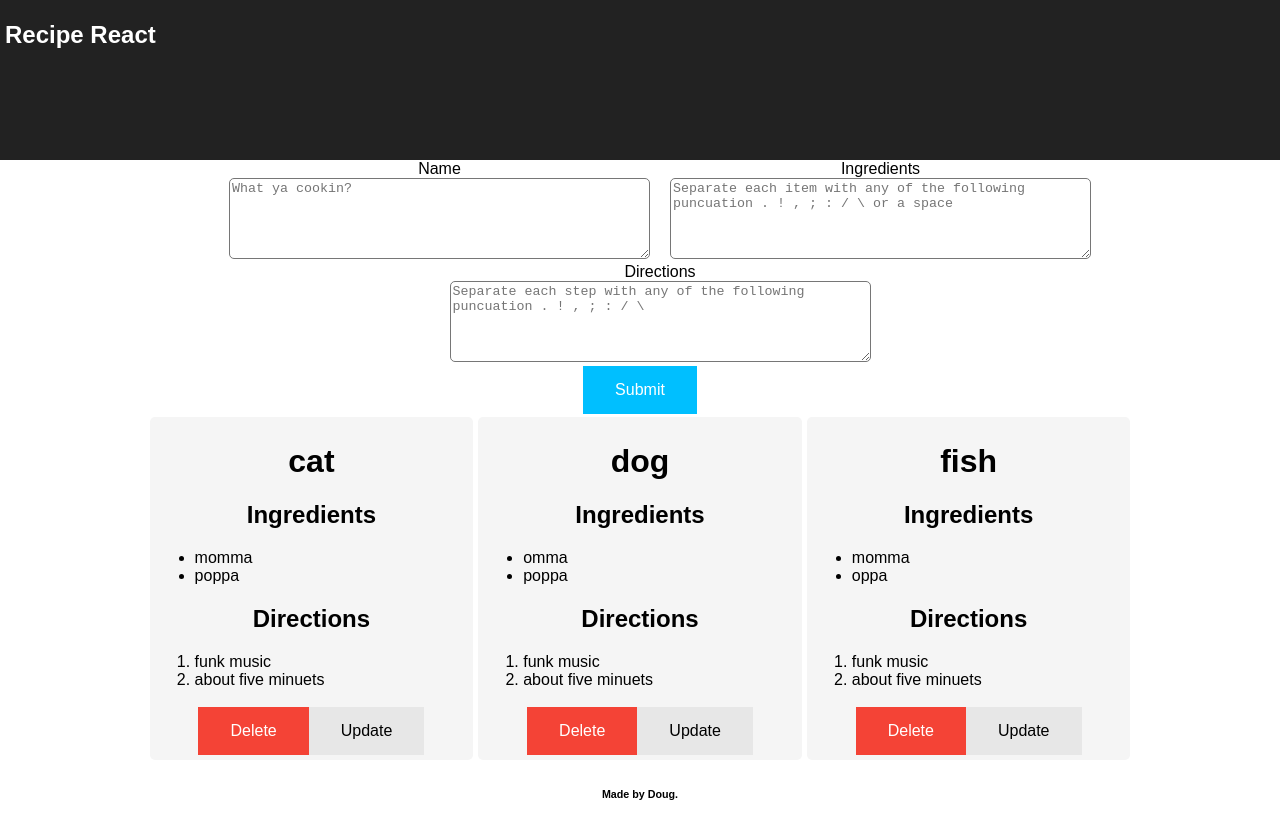
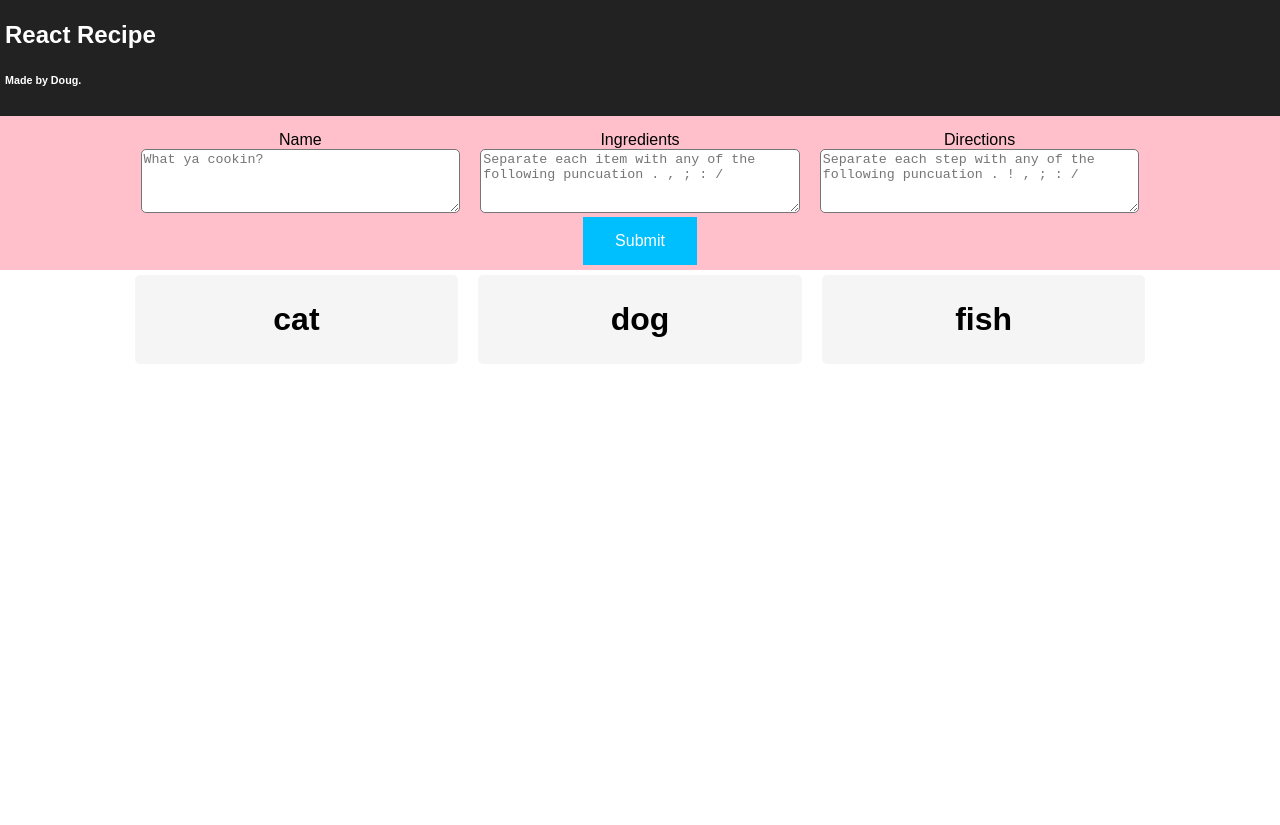
Before and after one commit to Spazcool/react-recipe, a React (Create React App) app: page / in a window 1280 px wide. After the commit the page ends 800 px from the top, so only its background shows below. Built offline with nearby package versions, Linux system fonts and the light colour scheme.

Commit message:
nearly finished

```diff
--- a/src/App.css
+++ b/src/App.css
@@ -1,51 +1,67 @@
 .App {
   text-align: center;
 }
-
 .App-header {
   background-color: #222;
-  min-height: 150px;
+  min-height: 50px;
   padding: 5px;
   color: white;
 }
-
 .App-title {
   font-size: 1.5em;
   text-align: left;
 }
+.credits{
+  text-align: left;
+}
 
+/*FORM*/
+form{
+  background-color: pink;
+  padding: 5px;
+}
 .addBar{
   list-style: none;
+  margin: 0;
+  padding: 10px 0 0 0;
   text-align: center;
 }
-
 ul.addBar li{
-  border-radius: 5px;
   display: inline-block;
-  padding: 0 10px;
+  margin: 0 5px;
+  padding: 0 5px;
 }
-
 ul.addBar li textarea{
   border-radius: 5px;
+}
+textarea{
+  height: 4.5vw;
+  width: 24.5vw;
 }
 .updateCardForm{
   background-color: red;
 }
 
-.Card{
+/*CARDS*/
+.card{
   background-color: whitesmoke;
+  /* border: 1px dotted green; */
   border-radius: 5px;
   color: black;
   display: inline-block;
-  margin: 2.5px;
+  /* float: */
+  margin: 5px 10px 0 10px;
   padding: 5px;
-  width: 24.5%;
+  width: 24.5vw;
+  vertical-align: top;
 }
-
-.why{
-  border: 1px dotted black;
+.hide{
+  height: 0;
+  overflow: hidden;
 }
-
+.focusCard .hide{
+  height: auto;
+}
 ol, ul{
   margin: 0;
   padding: 10 10;
@@ -53,10 +69,8 @@ ol, ul{
 }
 
 /*BUTTONS*/
-.submit{
-  background-color: #00BFFF;
+.button{
   border: none;
-  color: white;
   cursor: pointer;
   padding: 15px 32px;
   text-align: center;
@@ -64,27 +78,18 @@ ol, ul{
   display: inline-block;
   font-size: 16px;
 }
-
-.delete{
+.button:hover{
+  filter: brightness(0.7);
+}
+.button.submit{
+  background-color: #00BFFF;
+  color: white;
+}
+.button.delete{
   background-color: #f44336;
-  border: none;
   color: white;
-  cursor: pointer;
-  padding: 15px 32px;
-  text-align: center;
-  text-decoration: none;
-  display: inline-block;
-  font-size: 16px;
 }
-
-.update{
+.button.update{
   background-color: #e7e7e7;
   color: black;
-  cursor: pointer;
-  border: none;
-  padding: 15px 32px;
-  text-align: center;
-  text-decoration: none;
-  display: inline-block;
-  font-size: 16px;
 }
--- a/src/App.js
+++ b/src/App.js
@@ -8,28 +8,33 @@ class App extends Component {
   constructor(props) {
     super(props);
     this.state = {
-      currentDirections: [],
-      currentIngredients: [],
+      currentDirections: '',
+      currentIngredients: '',
       currentName: '',
       recipes: recipes,
       updating: false,
       updatingCard: 0,
     };
     this.handleChange = this.handleChange.bind(this);
+    this.mouseEnter = this.mouseEnter.bind(this);
+    this.mouseLeave = this.mouseLeave.bind(this);
     this.submitDelete = this.submitDelete.bind(this);
     this.submitRecipe = this.submitRecipe.bind(this);
     this.toggleUpdate = this.toggleUpdate.bind(this);
-  }
-
-  componentWillUpdate(nextProps, nextState) {
-    console.log('compWillUp: nexPro ', nextProps);
-    console.log('compWillUp: nexSta ', nextState);
   }
 
   handleChange(event) {
     this.setState({
       [event.target.name]: event.target.value,
     });
+  }
+
+  mouseEnter(id) {
+    document.getElementById(id).classList.add("focusCard");
+  }
+
+  mouseLeave(id) {
+    document.getElementById(id).classList.remove("focusCard");
   }
 
   submitDelete(e) {
@@ -40,15 +45,25 @@ class App extends Component {
     });
   }
 
-  submitRecipe(e) {
+  submitRecipe(updating) {
     let tempArr = this.state.recipes;
-    tempArr.push({
-      name: this.state.currentName,
-      ingredients: this.state.currentIngredients.split(/[\s.,\/\\;:\-_]/g),
-      directions: this.state.currentDirections.split(/[.,!\/\\;:\-_]/g),
-    });
+    if(!updating && this.state.currentName){
+      tempArr.push({
+        name: this.state.currentName,
+        ingredients: this.state.currentIngredients.split(/[.,/\\;:\-_]/g),
+        directions: this.state.currentDirections.split(/[.,!/\\;:\-_]/g),
+      });
+    }else if(updating && this.state.currentName){
+      tempArr[updating].name = this.state.currentName;
+      tempArr[updating].ingredients = this.state.currentIngredients.split(/[.,/\\;:\-_]/g);
+      tempArr[updating].directions = this.state.currentDirections.split(/[.,!/\\;:\-_]/g);
+    }
     this.setState({
+      currentDirections: '',
+      currentIngredients: '',
+      currentName: '',
       recipes: tempArr,
+      updating: false,
     });
   }
 
@@ -61,11 +76,11 @@ class App extends Component {
   }
 
   render() {
-    console.log('Parent render: ', this.state.recipes);
     return (
       <div className="App">
         <header className="App-header">
-          <h1 className="App-title">Recipe React</h1>
+          <h1 className="App-title">React Recipe</h1>
+          <h6 className="credits">Made by Doug.</h6>
         </header>
         <Forms
           currentDirections={this.state.currentDirections}
@@ -73,18 +88,19 @@ class App extends Component {
           currentName={this.state.currentName}
           handleChange={this.handleChange}
           handleRecipe={this.submitRecipe}
+          recipes={this.state.recipes}
           updating={this.state.updating}
+          updatingCard={this.state.updatingCard}
         />
         <Cards
           handleDelete={this.submitDelete}
+          onMouseEnter={this.mouseEnter}
+          onMouseLeave={this.mouseLeave}
+          recipes={this.state.recipes}
           toggleUpdate={this.toggleUpdate}
-          recipes={this.state.recipes}
           updating={this.state.updating}
           updateIndex={this.state.updatingCard}
         />
-        <footer>
-          <h6>Made by Doug.</h6>
-        </footer>
       </div>
     );
   }
--- a/src/Components/Button.js
+++ b/src/Components/Button.js
@@ -6,7 +6,7 @@ class Button extends Component {
     if(this.props.type === 'delete'){
       return (
         <button
-          className="buttons delete"
+          className="button delete"
           onClick={() => this.props.handleDelete(this.props.index)}>
           Delete
         </button>
@@ -14,7 +14,7 @@ class Button extends Component {
     }
     return (
       <button
-        className="buttons update"
+        className="button update"
         onClick={() => this.props.toggleUpdate(this.props.index)}>
         Update
       </button>
--- a/src/Components/Card.js
+++ b/src/Components/Card.js
@@ -5,16 +5,31 @@ import './../App.css';
 class Card extends Component {
   render() {
     let Buttons;
+    let MouseEnter;
+    let MouseLeave;
+    let updating;
     if(!this.props.updating){
       Buttons =
       <div>
         <Button type={'delete'} index={this.props.index} handleDelete={this.props.handleDelete}/>
         <Button type={'update'} index={this.props.index} toggleUpdate={this.props.toggleUpdate}/>
       </div>;
+      MouseEnter = () => this.props.onMouseEnter(this.props.id);
+      MouseLeave = () => this.props.onMouseLeave(this.props.id);
+      updating = "card";
+    }
+    if(this.props.updating){
+      updating = "card focusCard";
     }
     return (
-      <div className="Card" key={this.props.index}>
+      <div
+        className={updating}
+        id={this.props.id}
+        key={this.props.index}
+        onMouseEnter={MouseEnter}
+        onMouseLeave={MouseLeave}>
         <h1>{this.props.recipe.name}</h1>
+        <div className="hide">
         <h2>Ingredients</h2>
           <ul>
             {this.props.recipe.ingredients.map((ingredient, index) => {
@@ -29,6 +44,7 @@ class Card extends Component {
           </ol>
         <br />
           {Buttons}
+        </div>
       </div>
     )
   }
--- a/src/Components/Cards.js
+++ b/src/Components/Cards.js
@@ -7,7 +7,10 @@ class Cards extends Component {
     if(this.props.updating){
       return (
         <Card
+          id={this.props.recipes[this.props.updateIndex].name}
           index={this.props.updateIndex}
+          onMouseEnter={this.props.onMouseEnter}
+          onMouseLeave={this.props.onMouseLeave}
           recipe={this.props.recipes[this.props.updateIndex]}
           updating={this.props.updating}
         />
@@ -19,8 +22,11 @@ class Cards extends Component {
           <Card
             handleDelete={this.props.handleDelete}
             toggleUpdate={this.props.toggleUpdate}
+            id={recipe.name}
             index={index}
             key={index}
+            onMouseEnter={this.props.onMouseEnter}
+            onMouseLeave={this.props.onMouseLeave}
             recipe={recipe}
           />
         )
--- a/src/Components/Forms.js
+++ b/src/Components/Forms.js
@@ -3,22 +3,22 @@ import './../App.css';
 
 class Forms extends Component {
   render() {
+    let updateCard = this.props.updating ? this.props.updatingCard : null;
     return (
       <div>
         <form
           className={this.props.updating ? 'updateCardForm' : null}
-          onSubmit={() => this.props.handleRecipe()}
+          onSubmit={(e) => {e.preventDefault(); this.props.handleRecipe(updateCard);
+          }}
         >
           <ul className="addBar">
             <li>
               <label>
                 Name <br />
                 <textarea
-                  cols="50"
                   name="currentName"
                   onChange={this.props.handleChange}
-                  placeholder="What ya cookin?"
-                  rows="5"
+                  placeholder={"What ya cookin?"}
                   type="text"
                   value={this.props.currentName}
                 />
@@ -28,11 +28,9 @@ class Forms extends Component {
               <label>
                 Ingredients <br />
                 <textarea
-                  cols="50"
                   name="currentIngredients"
                   onChange={this.props.handleChange}
-                  placeholder="Separate each item with any of the following puncuation . ! , ; : / \ or a space"
-                  rows="5"
+                  placeholder={"Separate each item with any of the following puncuation . , ; : /"}
                   type="text"
                   value={this.props.currentIngredients}
                 />
@@ -42,18 +40,16 @@ class Forms extends Component {
               <label>
                 Directions <br />
                 <textarea
-                  cols="50"
                   name="currentDirections"
                   onChange={this.props.handleChange}
-                  placeholder="Separate each step with any of the following puncuation . ! , ; : / \"
-                  rows="5"
+                  placeholder={"Separate each step with any of the following puncuation . ! , ; : /"}
                   type="text"
                   value={this.props.currentDirections}
                 />
               </label>
             </li>
           </ul>
-          <input type="submit" value="Submit" className="submit"/>
+          <input type="submit" value="Submit" className="button submit"/>
         </form>
       </div>
     );
```
